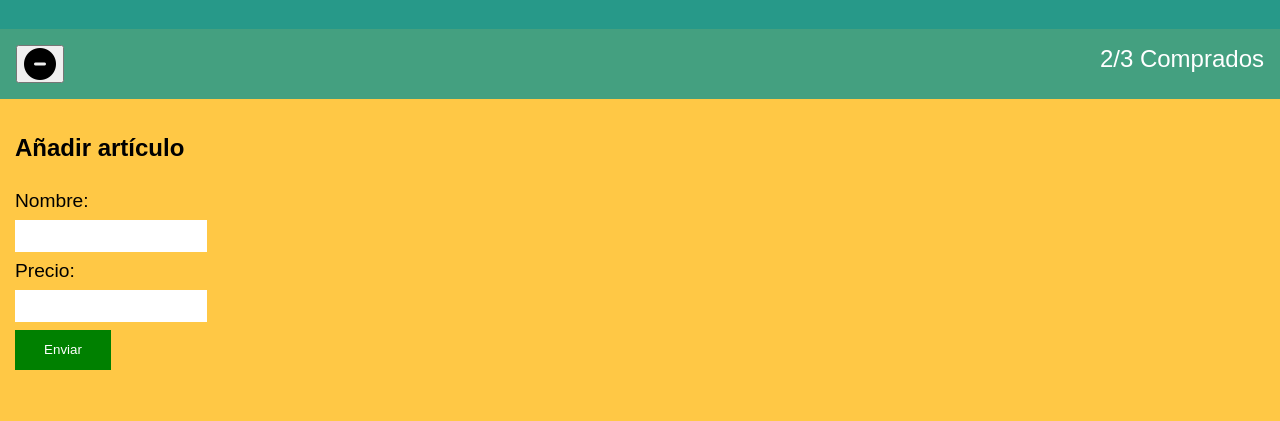
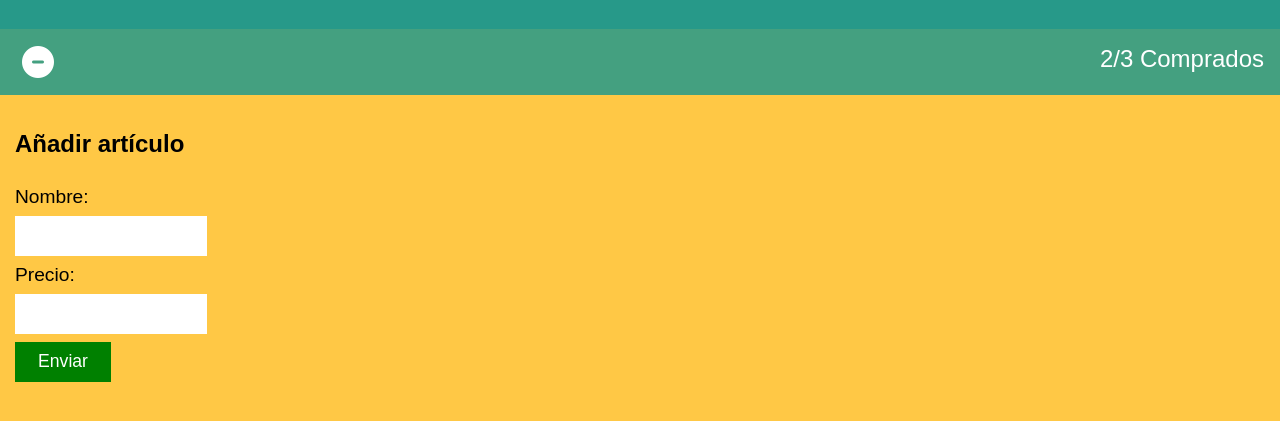
Before and after one commit to JRaulPC/202307-w1ch3-raul-perez, a plain HTML site: page index.html in a window 1280 px wide. Shown: the part 73-494 px from the top of the page. Drawn offline with Linux system fonts and the light colour scheme.

Commit message:
Update form styles and icon styles

```diff
--- a/styles.css
+++ b/styles.css
@@ -55,16 +55,6 @@ body {
   font-size: 1.5rem;
 }
 
-.rest__button {
-  border-radius: 50%;
-  font-size: 1rem;
-  background-color: white;
-  border: 1px transparent;
-  color: rgb(68, 160, 128);
-  text-align: center;
-  width: 2rem;
-}
-
 main {
   display: flex;
   flex-direction: column;
@@ -87,17 +77,24 @@ main {
 
 input[type="text"] {
   border: none;
-  height: 2rem;
+  height: 2.5rem;
 }
 
 .add__articles__submit_button {
-  padding: 5px;
+  padding: 7px;
   width: 6rem;
   height: 2.5rem;
-  font-size: 1.2;
+  font-size: 1.1rem;
   background-color: green;
   color: white;
-  font-family: sans-serif;
+  font-family: inherit;
   border: 1px transparent;
   text-align: center;
 }
+
+.fa {
+  border: none;
+  color: white;
+  background-color: rgb(68, 160, 128);
+  size: 5px;
+}
```
